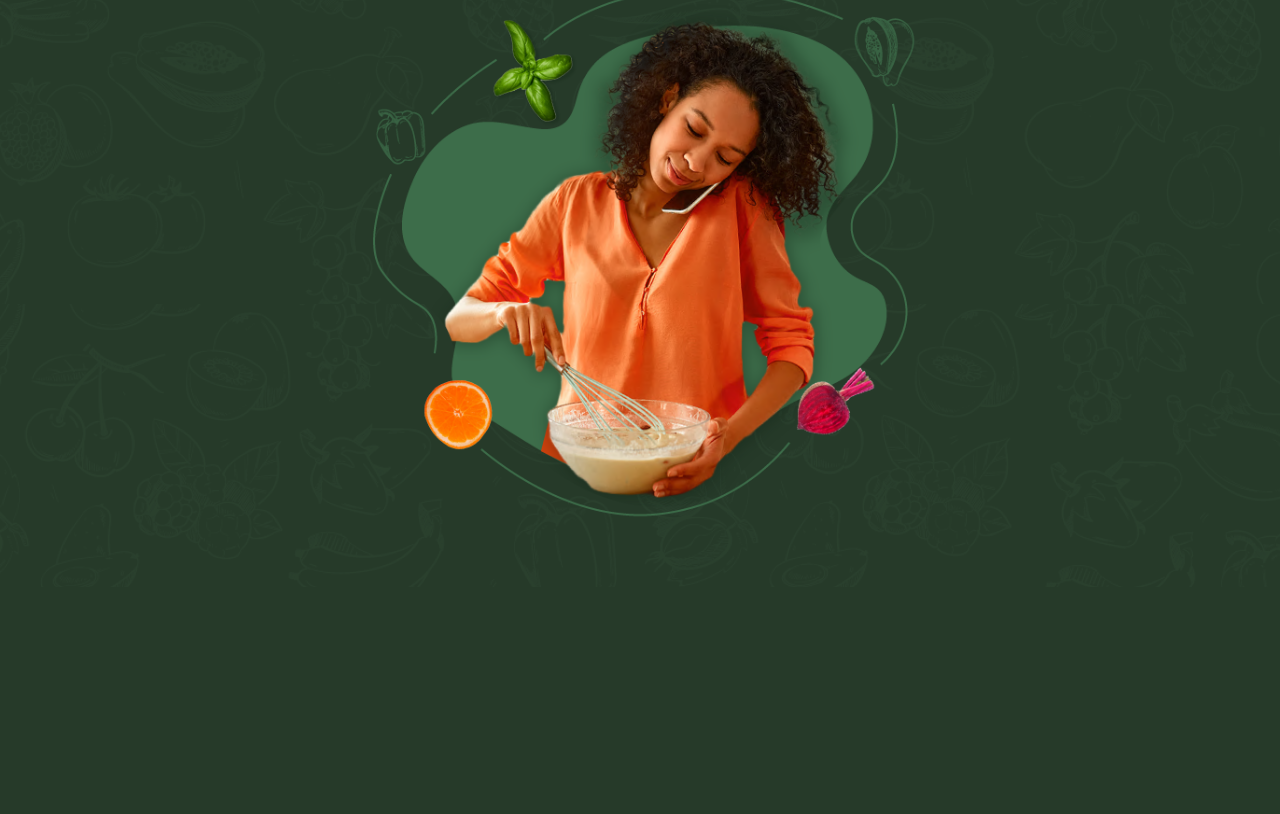
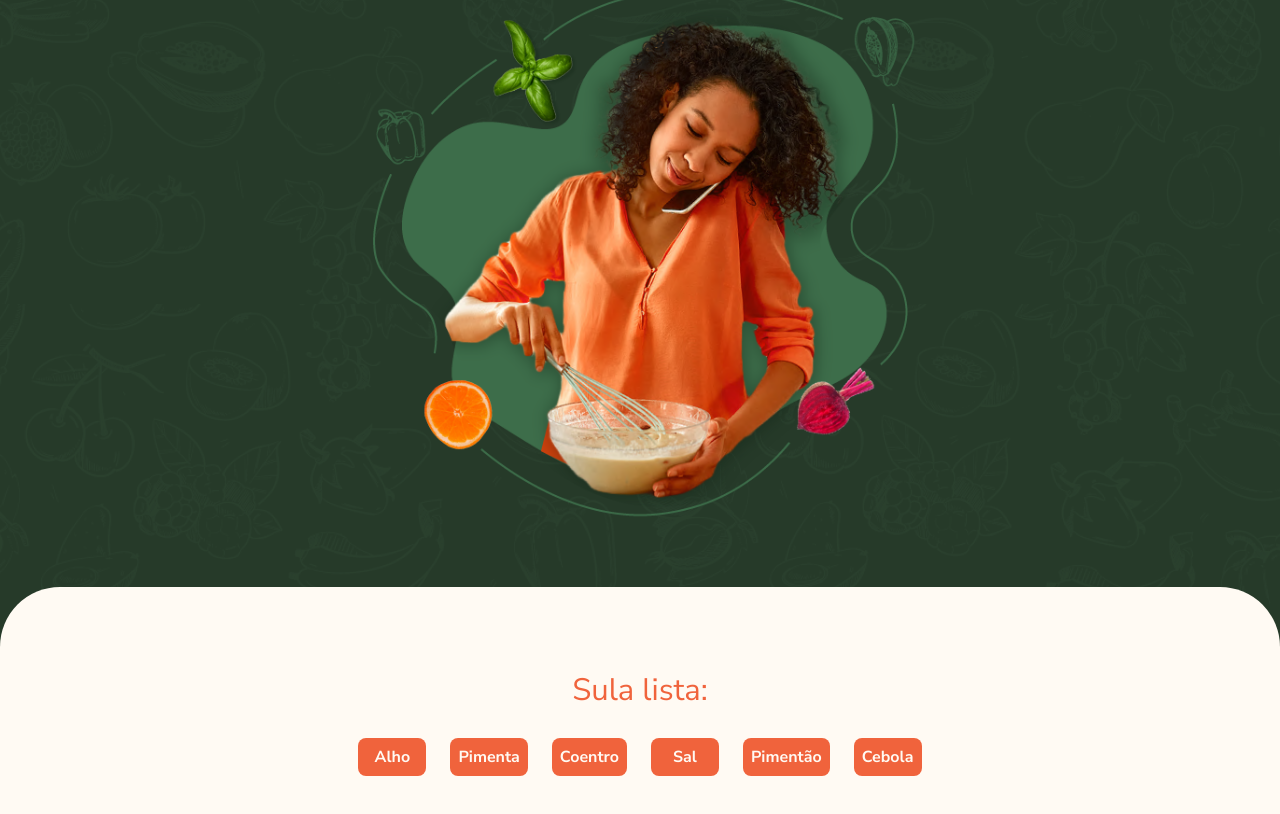
Before and after one commit to claudio1994-oliveira/cookin-up, a Vue app: page / in a window 1280 px wide. Shown: the part 444-1258 px from the top of the page. Before the commit the page ends 1031 px from the top, so only its background shows below. Built offline with nearby package versions, Linux system fonts and the light colour scheme.

Commit message:
criando seção principal para listagem

```diff
--- a/src/App.vue
+++ b/src/App.vue
@@ -1,8 +1,10 @@
 <script setup lang="ts">
 import Banner from './components/Banner.vue'
+import ConteudoPrincipal from './components/ConteudoPrincipal.vue'
 </script>
 
 <template>
   <Banner />
+  <ConteudoPrincipal />
 </template>
 <style scoped></style>
--- /dev/null
+++ b/src/components/ConteudoPrincipal.vue
@@ -0,0 +1,93 @@
+<script lang="ts">
+import { ref } from 'vue'
+const ingredientes = ref<string[]>(['Alho','Pimenta','Coentro','Sal','Pimentão','Cebola'])
+
+export default {
+  name: 'ConteudoPrincipal',
+  setup() {
+    return {
+      ingredientes
+    }
+  }
+}
+</script>
+<template>
+<main class="conteudo-principal">
+    <section>
+        <span class="subtitulo-lg sua-lista-texto">
+            Sula lista:
+        </span>
+        <ul class="ingredientes-sua-lista">
+            <li v-for="ingrediente in  ingredientes" :key="ingrediente" class="ingrediente">
+                {{ ingrediente }}
+            </li>
+
+        </ul>
+    </section>
+</main>
+</template>
+<style scoped>
+.conteudo-principal {
+  padding: 6.5rem 7.5rem;
+  border-radius: 3.75rem 3.75rem 0rem 0rem;
+  background: var(--creme, #FFFAF3);
+  color: var(--cinza, #444);
+
+  display: flex;
+  flex-direction: column;
+  align-items: center;
+  gap: 5rem;
+}
+
+.sua-lista-texto {
+  color: var(--coral, #F0633C);
+  display: block;
+  text-align: center;
+  margin-bottom: 1.5rem;
+}
+
+.ingredientes-sua-lista {
+  display: flex;
+  justify-content: center;
+  gap: 1rem 1.5rem;
+  flex-wrap: wrap;
+}
+
+.ingrediente {
+  display: inline-block;
+  border-radius: 0.5rem;
+  min-width: 4.25rem;
+  padding: 0.5rem;
+  text-align: center;
+    transition: 0.2s;
+    color: var(--creme, #FFFAF3);
+  background: var(--coral, #F0633C);
+  font-weight: 700;
+}
+
+.lista-vazia {
+  display: flex;
+  justify-content: center;
+  align-items: center;
+  flex-wrap: wrap;
+  gap: 0.25rem;
+
+  color: var(--coral, #F0633C);
+  text-align: center;
+}
+
+@media only screen and (max-width: 1300px) {
+  .conteudo-principal {
+    padding: 5rem 3.75rem;
+    gap: 3.5rem;
+  }
+}
+
+@media only screen and (max-width: 767px) {
+  .conteudo-principal {
+    padding: 4rem 1.5rem;
+    gap: 4rem;
+  }
+}
+
+</style>
```
